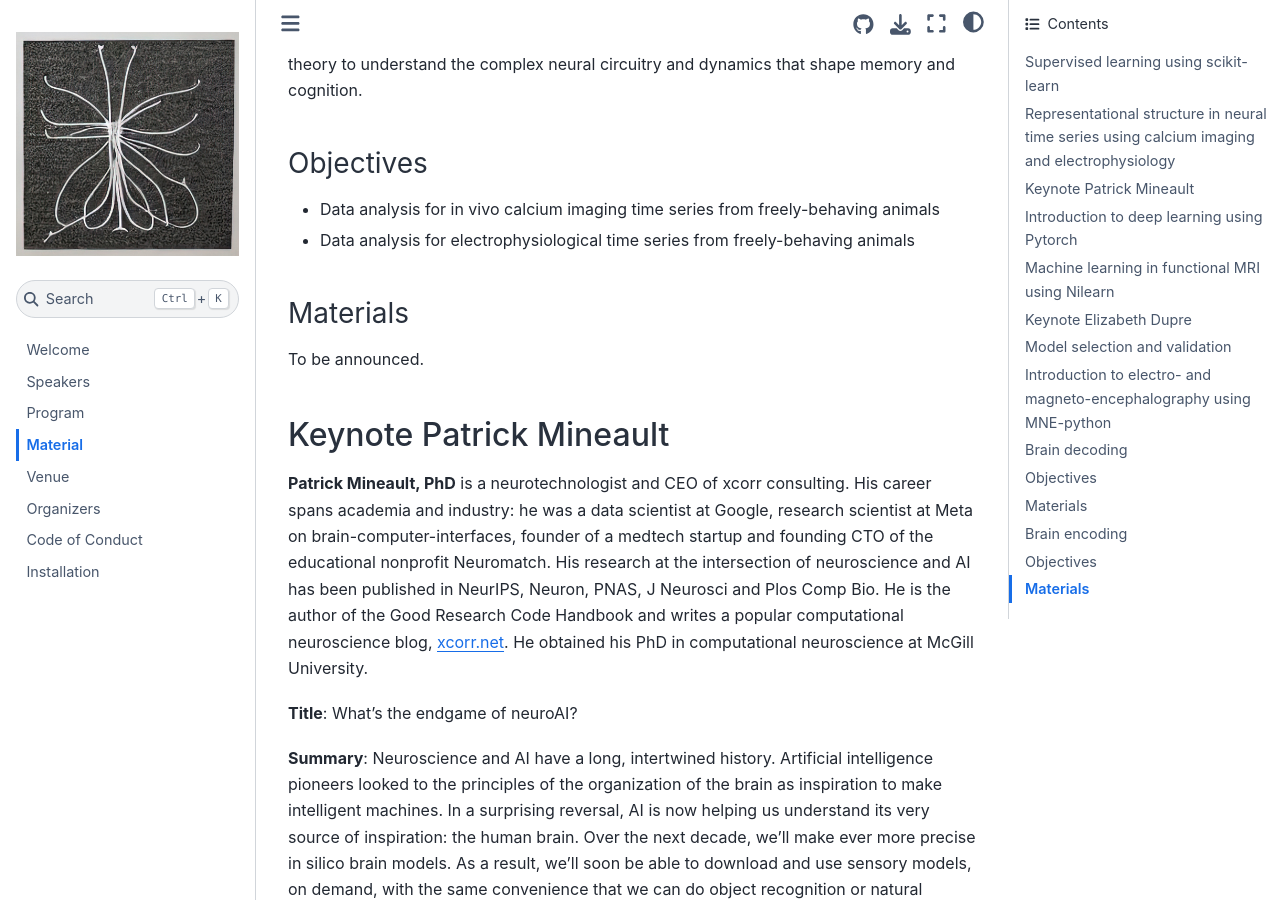
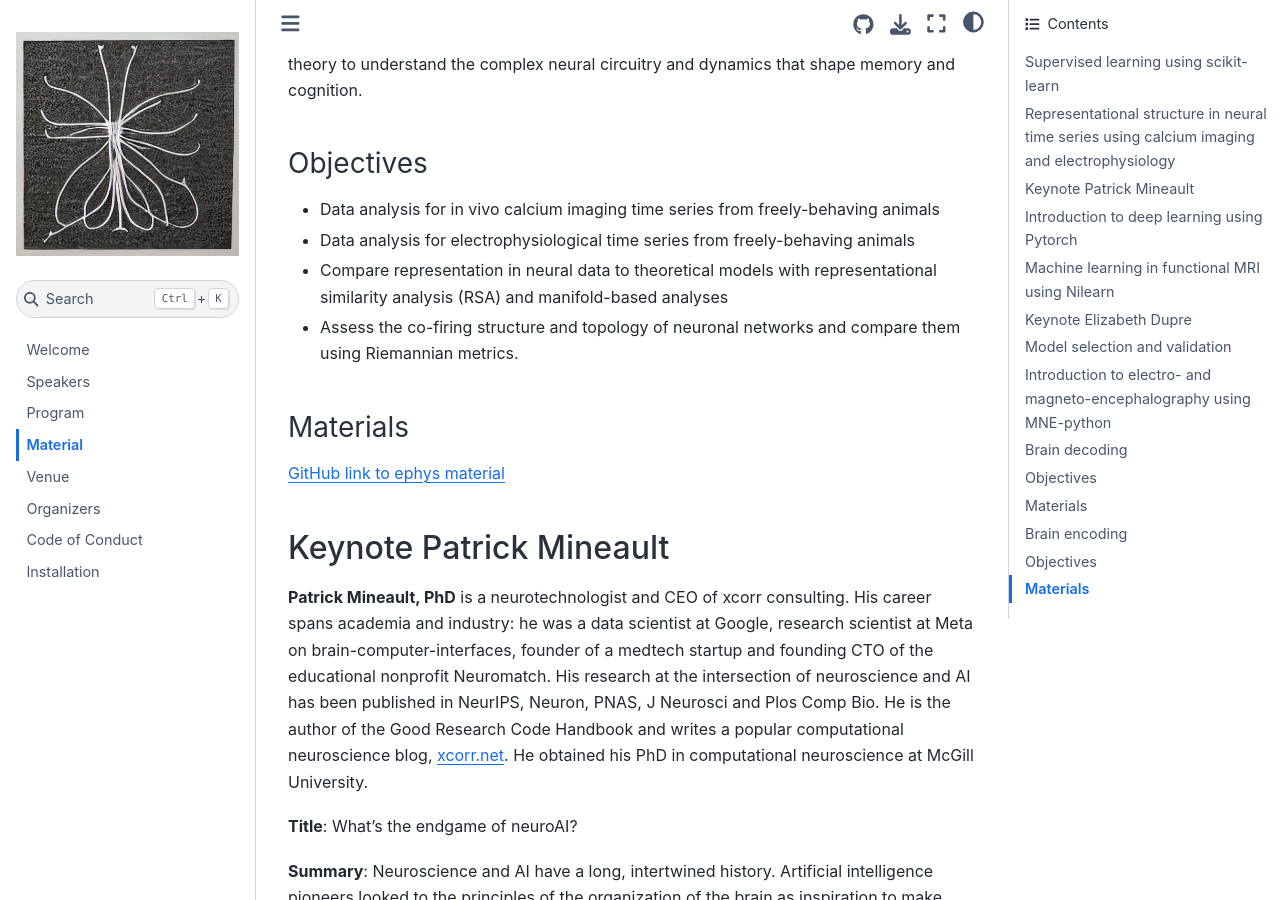
Before and after one commit to main-educational/main-educational.github.io, a Jupyter Book: the page built from content/material.md, in a window 1280 px wide and 900 px high, scrolled down 1312 px. Built offline with Jupyter Book 1.0.4 settings and Sphinx 7.4.7 and the Sphinx Book theme 1.1.4, drawn with Linux system fonts in a browser that asks for light colours.

Commit message:
Modified the session description of 'Representational structure in neural time series using calcium imaging and electrophysiology'

```diff
--- a/content/material.md
+++ b/content/material.md
@@ -29,9 +29,11 @@ Nikhil Bhagwat
 ### Objectives
  * Data analysis for in vivo calcium imaging time series from freely-behaving animals
  * Data analysis for electrophysiological time series from freely-behaving animals
+ * Compare representation in neural data to theoretical models with representational similarity analysis (RSA) and manifold-based analyses
+ * Assess the co-firing structure and topology of neuronal networks and compare them using Riemannian metrics.
 
 ### Materials
-To be announced.
+[GitHub link to ephys material](https://github.com/drsax93/cofiringTopology)
 
 ## Keynote Patrick Mineault
 
```
